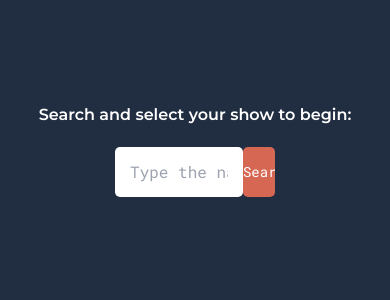
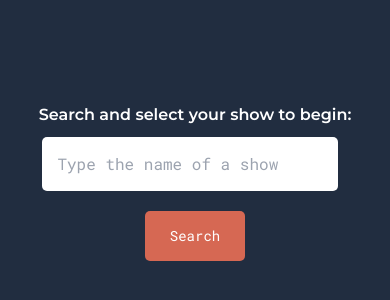
Before and after one commit to 0xMukesh/binge.time, a React (Create React App) app: page / in a window 390 px wide. Shown: the part 66-366 px from the top of the page. Built offline with nearby package versions, Linux system fonts and the light colour scheme.

Commit message:
Added responsiveness

```diff
--- a/src/App.css
+++ b/src/App.css
@@ -2,9 +2,6 @@
 @import url('https://fonts.googleapis.com/css?family=Roboto+Mono:400,700');
 @import url('https://fonts.googleapis.com/css2?family=Montserrat:wght@600&display=swap');
 
-* {
-  overflow-y: hidden;
-}
 
 @media (prefers-reduced-motion: no-preference) {
   .App-logo {
@@ -32,9 +29,23 @@ body {
   font-family: 'Roboto Mono', sans-serif;
 }
 
+.searchBar{
+  font-family: 'Roboto Mono', sans-serif;
+  width: 80%;
+  margin-top: 20px;
+  border-radius: 5px;
+  padding: 10px 15px;
+
+  @media screen and (max-width: 400px){
+    display:none;
+  }
+}
 input {
   font-family: 'Roboto Mono', sans-serif;
   font-size: 16px;
+  margin-right: 10px;
+  outline: none;
+  border: none;
 }
 
 button {
@@ -55,3 +66,10 @@ button {
     transform: rotate(360deg);
   }
 }
+
+.fillUps{
+  width: 50%;
+  @media screen and (max-width: 480px){
+    width:100%;
+  }
+}
--- a/src/components/styles/ResultRow.styles.js
+++ b/src/components/styles/ResultRow.styles.js
@@ -7,16 +7,24 @@ export const ResultContainer = styled.div`
   height: 50px;
   padding: 5px;
   display: flex;
-  width: 40vw;
+  width: 40%;
   justify-content: space-between;
   border-radius: 5px;
   cursor: pointer;
+  scrollbar-width: 480px;
   &:hover {
     background-color: ${primary};
     transition: 0.3s background-color;
   }
   background-color: ${(props) => (props.selected ? props.selected : 'none')};
   transition: 0.3s background-color;
+
+  @media screen and (max-width: 650px){
+    width:70%
+  }
+  @media screen and (max-width: 480px){
+    width:90%
+  }
 `;
 
 export const ResultImage = styled.img`
--- a/src/pages/Step1.jsx
+++ b/src/pages/Step1.jsx
@@ -12,12 +12,13 @@ export const Step1 = (props) => {
   return (
     <>
       <Container>
-        <h1 className='text-white mb-5'>
+        <h1 className='text-white text-center sm:text-5xl' style={{marginBottom:'10px'}}>
           Search and select your show to begin:
         </h1>
         <SearchBarDiv>
           <SearchBar
-            size='50'
+            className='SearchBar'
+            size='40'
             onChange={(event) => props.setQuery(event.target.value)}
             value={props.query}
             placeholder='Type the name of a show'></SearchBar>
--- a/src/pages/Step2.jsx
+++ b/src/pages/Step2.jsx
@@ -18,7 +18,7 @@ export const Step2 = (props) => {
           <h1 className='text-white'>{props.show.name}</h1>
         </HorizontalDiv>
         <SentenceDiv className='text-white'>
-          <h3>I am about to start Season&nbsp;</h3>
+          <h3 className='fillUps'>I am about to start Season&nbsp;</h3>
           <InputNum
             value={props.startSeason}
             onChange={(event) =>
@@ -32,7 +32,7 @@ export const Step2 = (props) => {
             }></InputNum>
         </SentenceDiv>
         <SentenceDiv>
-          <h3 className='text-white'>I want to watch through Season&nbsp;</h3>
+          <h3 className='text-white fillUps'>I want to watch through Season&nbsp;</h3>
           <InputNum
             value={props.endSeason}
             onChange={(event) =>
--- a/src/pages/styles/Step1.styles.jsx
+++ b/src/pages/styles/Step1.styles.jsx
@@ -11,30 +11,62 @@ export const Container = styled.div`
 export const SearchBarDiv = styled.div`
   display: flex;
   flex-direction: row;
-  width: 41%;
+  width: 60%;
+
+  @media screen and (max-width: 700px){
+    width: 80%;
+    display:block;
+    text-align:center;
+  }
 `;
 
 export const SearchBar = styled.input`
   border-radius: 5px;
   width: 80%;
   padding: 0px 15px;
+
+  @media screen and (max-width: 700px){
+    padding:15px 5%;
+    margin-bottom:20px;
+  }
+
+  @media screen and (max-width: 480px){
+    width:95%;
+    outline:none;
+  }
 `;
 
 export const Button = styled.button`
   border-radius: 5px;
   height: 50px;
-  width: 20%;
+  width: 100px;
   background-color: ${primary};
+
+
+  @media screen and (max-width: 700px, min-width:480px){
+  }
+  @media screen and (max-width: 480px){
+  }
 `;
 
 export const ResultsDiv = styled.div`
   display: flex;
   flex-direction: row;
   border-radius: 5px;
-  max-height: 310px;
+  max-height: auto;
   width: 100%;
   margin: 5vh auto;
   flex-wrap: wrap;
   align-items: center;
   justify-content: center;
+  scrollbar-width: 480px;
+
+  @media screen and (max-width: 650px){
+    width:80%
+    display:block;
+    text-align:center
+  }
+
+
+
 `;
--- a/src/pages/styles/Step2.styles.jsx
+++ b/src/pages/styles/Step2.styles.jsx
@@ -13,6 +13,12 @@ export const HorizontalDiv = styled.div`
   flex-direction: row;
   position: relative;
   margin: 30px 0px;
+  text-align:center;
+
+  @media screen and (max-width: 600px){
+    display:inline-block;
+  }
+
 `;
 
 export const SentenceDiv = styled.div`
@@ -53,6 +59,7 @@ export const Button = styled.button`
 export const StyledH2 = styled.h2`
   justify-self: start;
   //align-self: start;
+  margin-top:20px;
 `;
 
 export const SquareSelect = styled.div`
@@ -69,4 +76,9 @@ export const SquareSelect = styled.div`
   }
   background-color: ${(props) =>
     props.highlighted ? '#7d4e57ff' : 'transparent'};
+  margin-top:20px;
+
+  @media screen and (max-width: 600px){
+    width:100%
+  }
 `;
--- a/src/pages/styles/Step3.styles.jsx
+++ b/src/pages/styles/Step3.styles.jsx
@@ -38,6 +38,10 @@ export const HighlightResult = styled.span`
 
 export const ResultsContainer = styled.div`
   width: 50%;
-  margin: 30px;
-  padding: 30px;
+  margin:20px 0 20px 0;
+
+  @media screen and (max-width: 480px){
+    width:90%;
+    margin:20px 0 20px 0;
+  }
 `;
```
Lines whose indentation alone changed are shown as unchanged.
